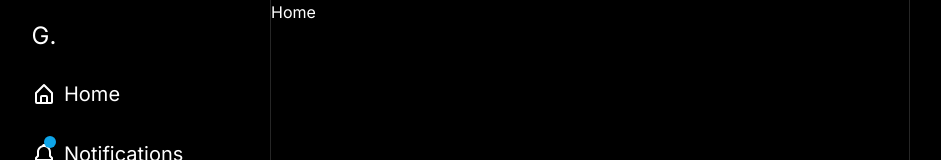
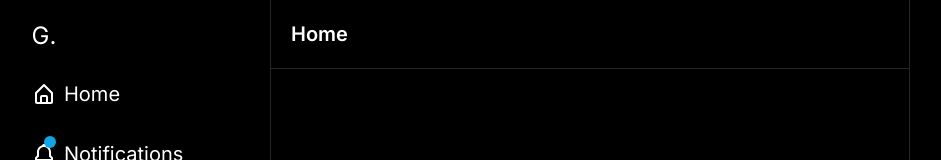
Before and after one commit to taitddev/twitter-clone, a Next.js app: page / in a window 1280 px wide. Shown: the top 160 px of the page, without its empty margins (50-991 px from the left). Built offline with nearby package versions, Linux system fonts and the light colour scheme.

Commit message:
feat: add home header
- feat(Header.tsx): add Header component
- feat(index.tsx): add Header component to Home page

```diff
--- /dev/null
+++ b/components/Header.tsx
@@ -0,0 +1,30 @@
+import { useRouter } from "next/router";
+import { BiArrowBack } from "react-icons/bi";
+
+interface IHeaderProps {
+  label: string;
+  showBackArrow?: boolean;
+}
+
+const Header: React.FC<IHeaderProps> = ({ label, showBackArrow }) => {
+  const router = useRouter();
+  const handleBack = () => {};
+
+  return (
+    <div className="border-b-[1px] border-neutral-800 p-5">
+      <div className="flex flex-row items-center gap-2">
+        {showBackArrow && (
+          <BiArrowBack
+            onClick={handleBack}
+            color="white"
+            size={20}
+            className="cursor-pointer transition hover:opacity-70"
+          />
+        )}
+        <h1 className="text-xl font-semibold capitalize">{label}</h1>
+      </div>
+    </div>
+  );
+};
+
+export default Header;
--- a/pages/index.tsx
+++ b/pages/index.tsx
@@ -1,3 +1,9 @@
+import Header from "@/components/Header";
+
 export default function Home() {
-  return <>Home</>;
+  return (
+    <>
+      <Header label="home" />
+    </>
+  );
 }
```
